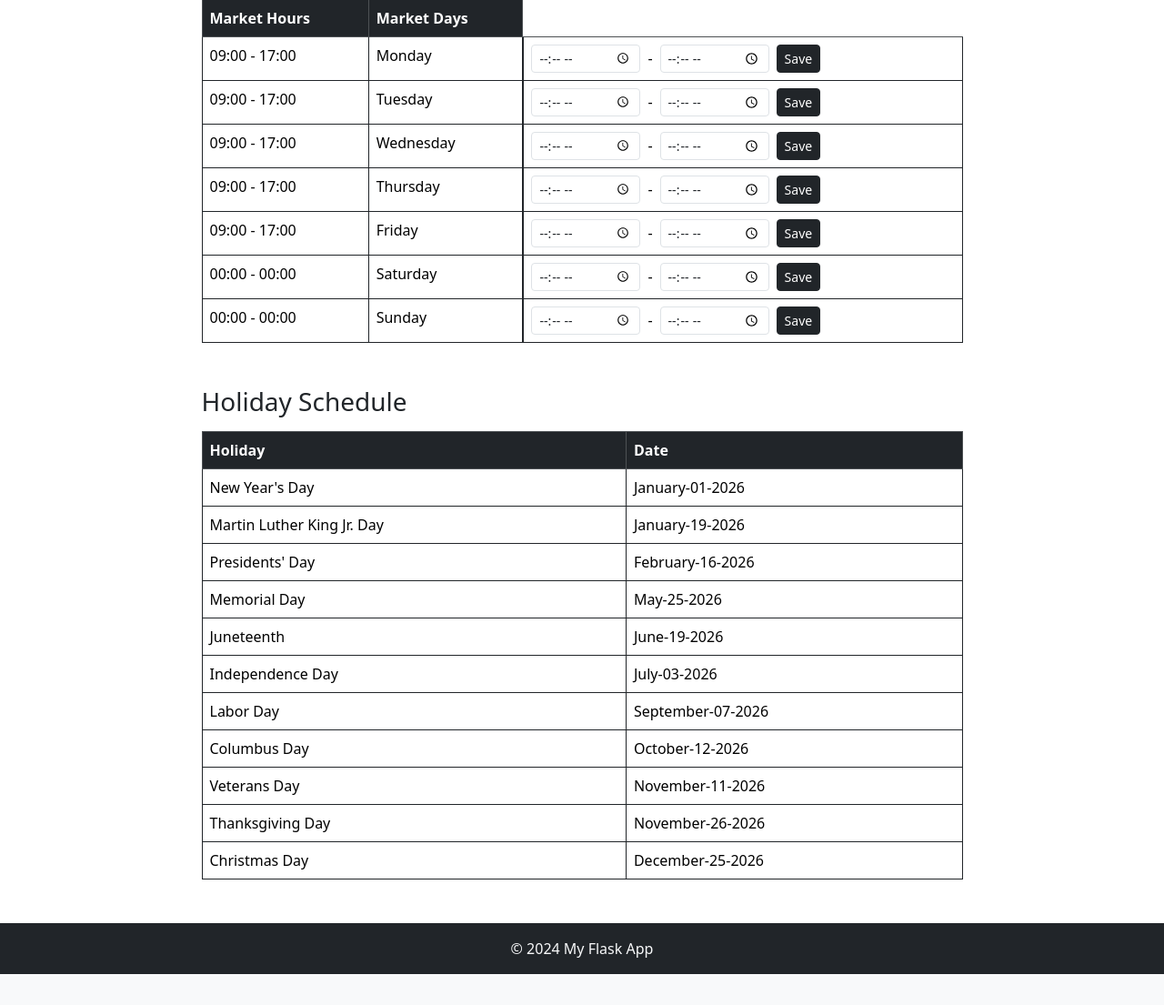
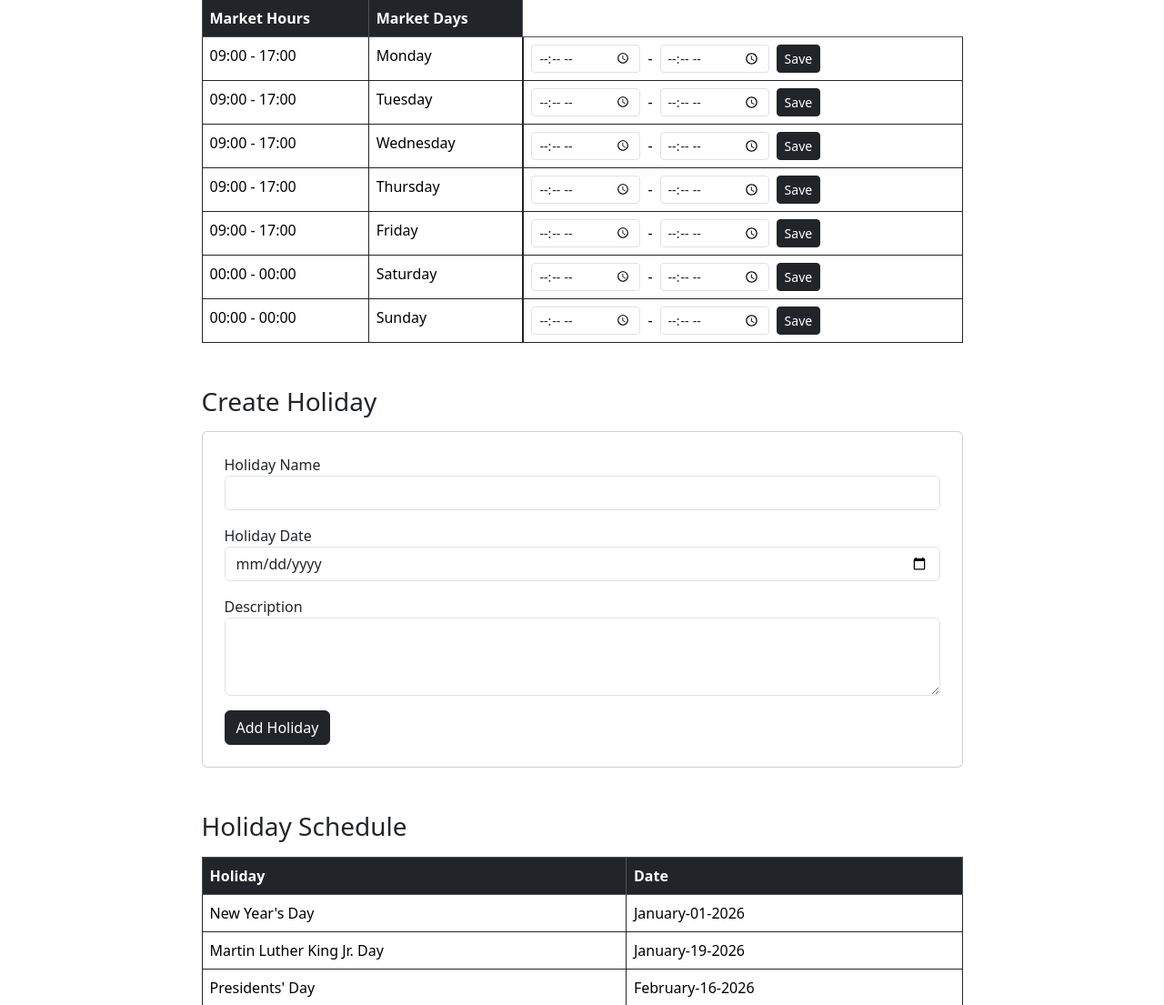
Before and after one commit to spartiwa-asu/stock-trading-system, a Flask app: page /admin-dashboard in a window 1280 px wide. Shown: the part 937-2042 px from the top of the page at 91% size. Before the commit the page ends 2008 px from the top, so only its background shows below. Run offline with Flask 3, Linux system fonts and the light colour scheme; a user stored in the database is signed in; data comes from the database, SQL or seed files in the repository; data that the repository does not hold is empty.

Commit message:
Add create holiday form to admin dashboard
Include holiday name, date, and description inputs

```diff
--- a/main/templates/admin_dashboard.html
+++ b/main/templates/admin_dashboard.html
@@ -101,6 +101,30 @@
         </tbody>
     </table>
 
+    <h3 class="mt-5">Create Holiday</h3>
+    <div class="card p-4 mt-3">
+        <form method="POST" action="{{ url_for('admin_dashboard') }}">
+            <input type="hidden" name="action" value="create_holiday">
+
+            <div class="mb-3">
+                <label for="holiday_name">Holiday Name</label>
+                <input type="text" name="holiday_name" class="form-control" required>
+            </div>
+
+            <div class="mb-3">
+                <label for="holiday_date">Holiday Date</label>
+                <input type="date" name="holiday_date" class="form-control" required>
+            </div>
+
+            <div class="mb-3">
+                <label for="description">Description</label>
+                <textarea name="description" class="form-control" rows="3"></textarea>
+            </div>
+
+            <button type="submit" class="btn btn-dark">Add Holiday</button>
+        </form>
+    </div>
+
     <h3 class="mt-5">Holiday Schedule</h3>
     <table class="table table-bordered border-dark mt-3">
         <thead class="table-dark">
```
